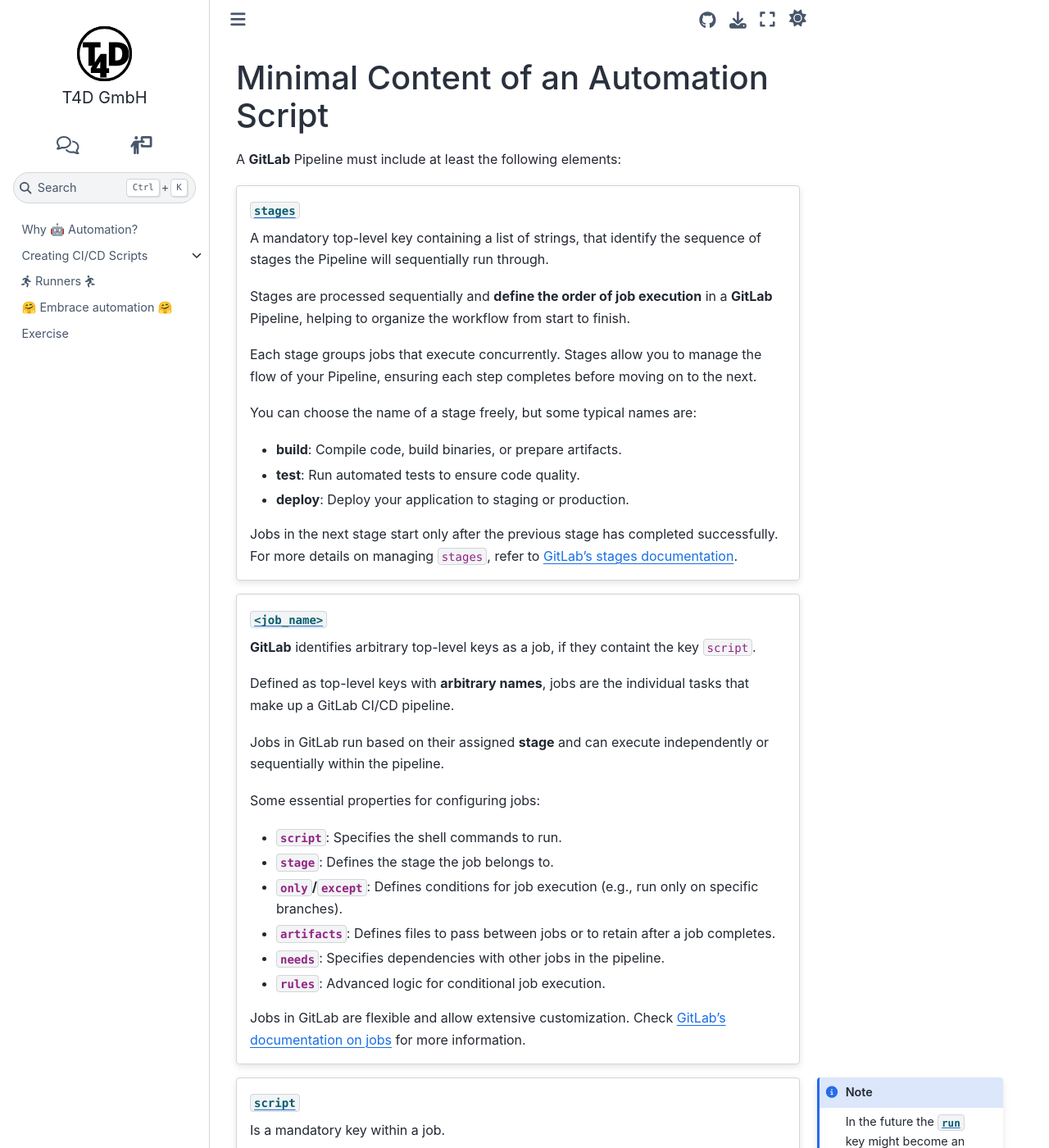
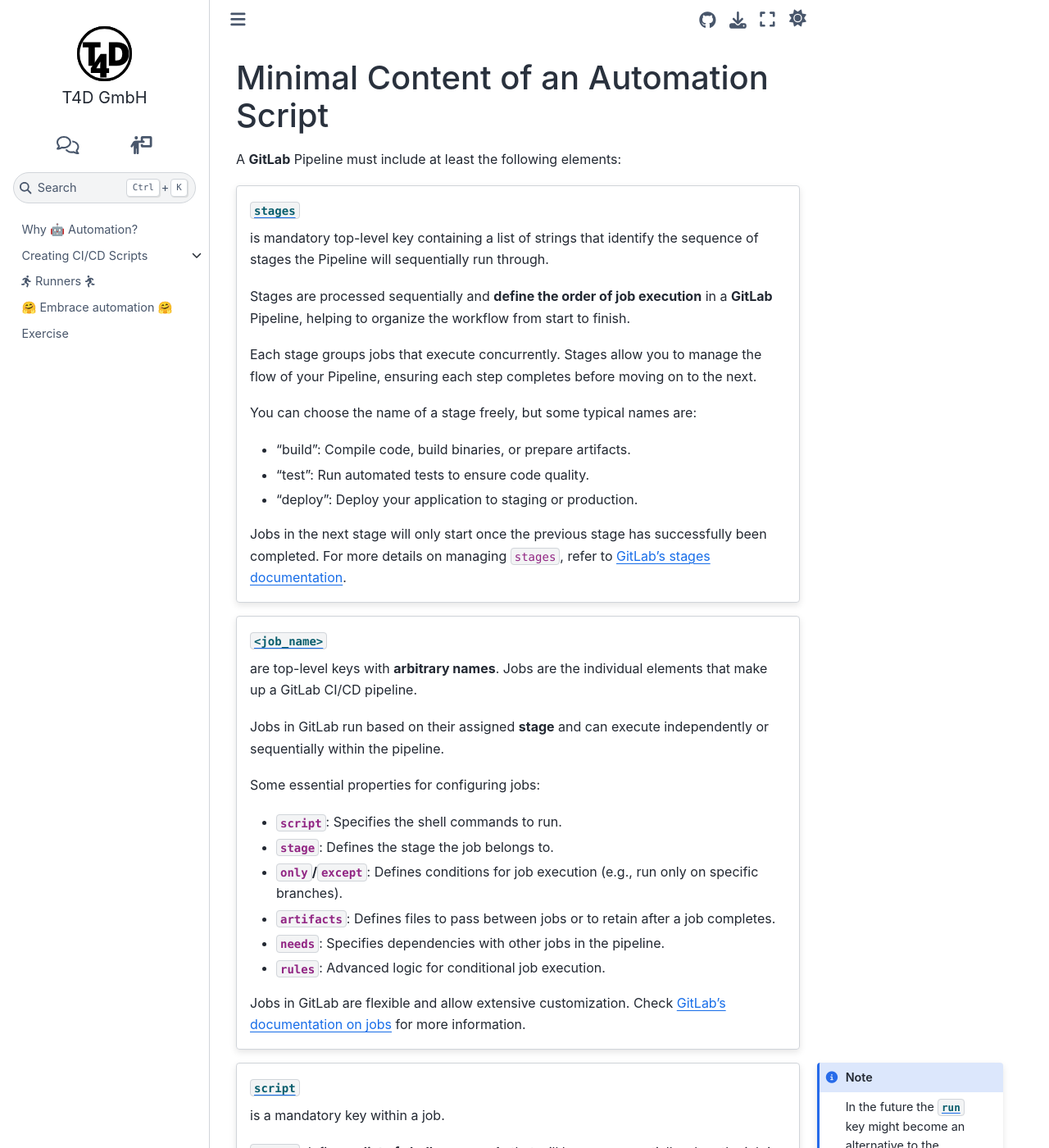
Before and after one commit to t4d-gmbh/ci-cd-workflows, a Sphinx documentation site: the page built from source/content/creating_workflows/gitlab_pipelines/content.md, in a window 1280 px wide and 1400 px high. Shown: the whole window at 82% size. Built offline with Sphinx 7.4.7 and the Sphinx Book theme 1.1.4, drawn with Linux system fonts in a browser that asks for light colours; the version number could not be read and is left out.

Commit message:
Update content.md
Revised text (remove redundancies), adjusted punctuation

```diff
--- a/source/content/creating_workflows/gitlab_pipelines/content.md
+++ b/source/content/creating_workflows/gitlab_pipelines/content.md
@@ -9,7 +9,7 @@
 :::
 {% endif %}
 :::{card} [`stages`](https://docs.gitlab.com/ee/ci/yaml/#stages)
-A mandatory top-level key containing a list of strings, that identify the sequence of stages the Pipeline will sequentially run through.
+is mandatory top-level key containing a list of strings that identify the sequence of stages the Pipeline will sequentially run through.
 
 Stages are processed sequentially and **define the order of job execution** in a **GitLab** Pipeline{% if page %}, helping to organize the workflow from start to finish{% endif %}.
 
@@ -20,19 +20,18 @@
 
 You can choose the name of a stage freely, but some typical names are:
 
-- **build**: Compile code, build binaries, or prepare artifacts.
-- **test**: Run automated tests to ensure code quality.
-- **deploy**: Deploy your application to staging or production.
+- "build": Compile code, build binaries, or prepare artifacts.
+- "test": Run automated tests to ensure code quality.
+- "deploy": Deploy your application to staging or production.
 
-Jobs in the next stage start only after the previous stage has completed successfully.
+Jobs in the next stage will only start once the previous stage has successfully been completed.
 For more details on managing `stages`, refer to [GitLab's stages documentation](https://docs.gitlab.com/ee/ci/yaml/#stages).
 {% endif %}
 
 :::
 :::{card} [`<job_name>`](https://docs.gitlab.com/ee/ci/yaml/#jobs)
-**GitLab** identifies arbitrary top-level keys as a job, if they containt the key `script`.
+are top-level keys with **arbitrary names**. Jobs are the individual elements that make up a GitLab CI/CD pipeline.
 
-Defined as top-level keys with **arbitrary names**, jobs are the individual tasks that make up a GitLab CI/CD pipeline.
 {% if page %}
 Jobs in GitLab run based on their assigned **stage** and can execute independently or sequentially within the pipeline.
 
@@ -55,7 +54,7 @@
 :::
 {% endif %}
 :::{card} [`script`](https://docs.gitlab.com/ee/ci/yaml/index.html#script)
-Is a mandatory key within a job.
+is a mandatory key within a job.
 
 `script` defines **a list of shell commands** that will be run sequentially when the job is executed.
 
```
